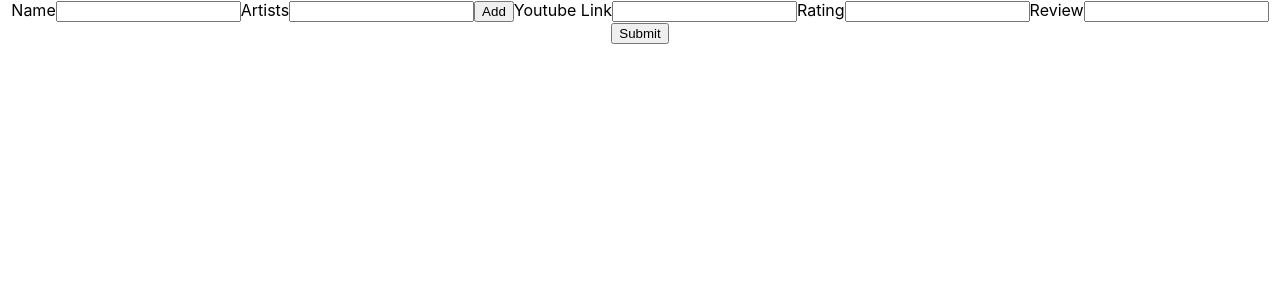
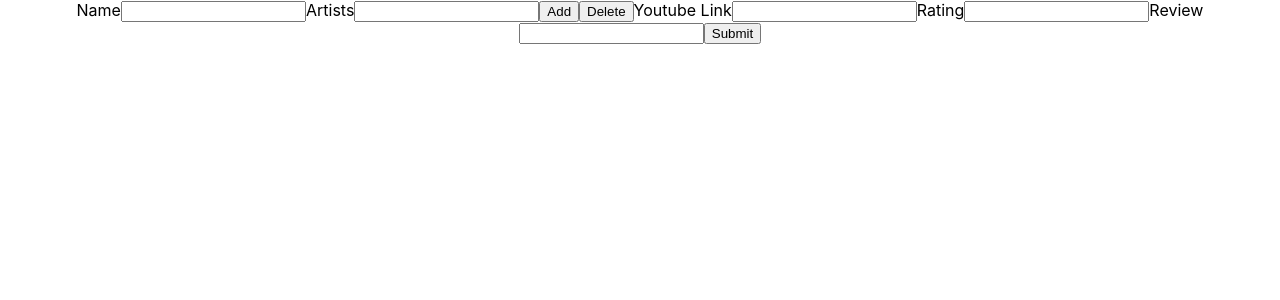
Before and after one commit to CloakingOcean/top-sick-picks-ui, a React (Create React App) app: page /api/songs/updateSong/1 in a window 1280 px wide. Shown: the top 300 px of the page. Built offline with nearby package versions, Linux system fonts and the light colour scheme.

Commit message:
Transtional Commit

```diff
--- a/src/components/forms/UpdateSong.js
+++ b/src/components/forms/UpdateSong.js
@@ -30,10 +30,24 @@ function UpdateSong({ match: { params } }) {
 
   function onSubmit(event) {
     event.preventDefault();
+
+    console.log(event.target.closestElement("form"));
+
+    // fetch(`https://localhost:3005/api/songs/${}`, {
+    //   method: "PUT",
+    //   headers: {
+    //     Accept: "application/json",
+    //     "Content-Type": "application/json",
+    //   },
+    //   body: JSON.stringify({
+    //     firstParam: "yourValue",
+    //     secondParam: "yourOtherValue",
+    //   }),
+    // });
     console.log("Submitted");
   }
 
-  function addArtistInput(event) {
+  function addArtistInput() {
     console.log("Artists:");
     for (let prop of artists) {
       console.log(`prop: ${prop}`);
@@ -49,6 +63,16 @@ function UpdateSong({ match: { params } }) {
 
     setArtists(tempArray);
     console.log("Hit add Artist Input");
+  }
+
+  function deleteArtistInput() {
+    if (artists.length === 1) {
+      return;
+    }
+
+    const tempArray = artists.slice(0);
+    tempArray.pop();
+    setArtists(tempArray);
   }
 
   function onArtistsInputChange(event, index) {
@@ -99,6 +123,10 @@ function UpdateSong({ match: { params } }) {
         Add
       </button>
 
+      <button type="button" onClick={deleteArtistInput}>
+        Delete
+      </button>
+
       {/* <input
         id="artistsInput"
         value={artists}
```
